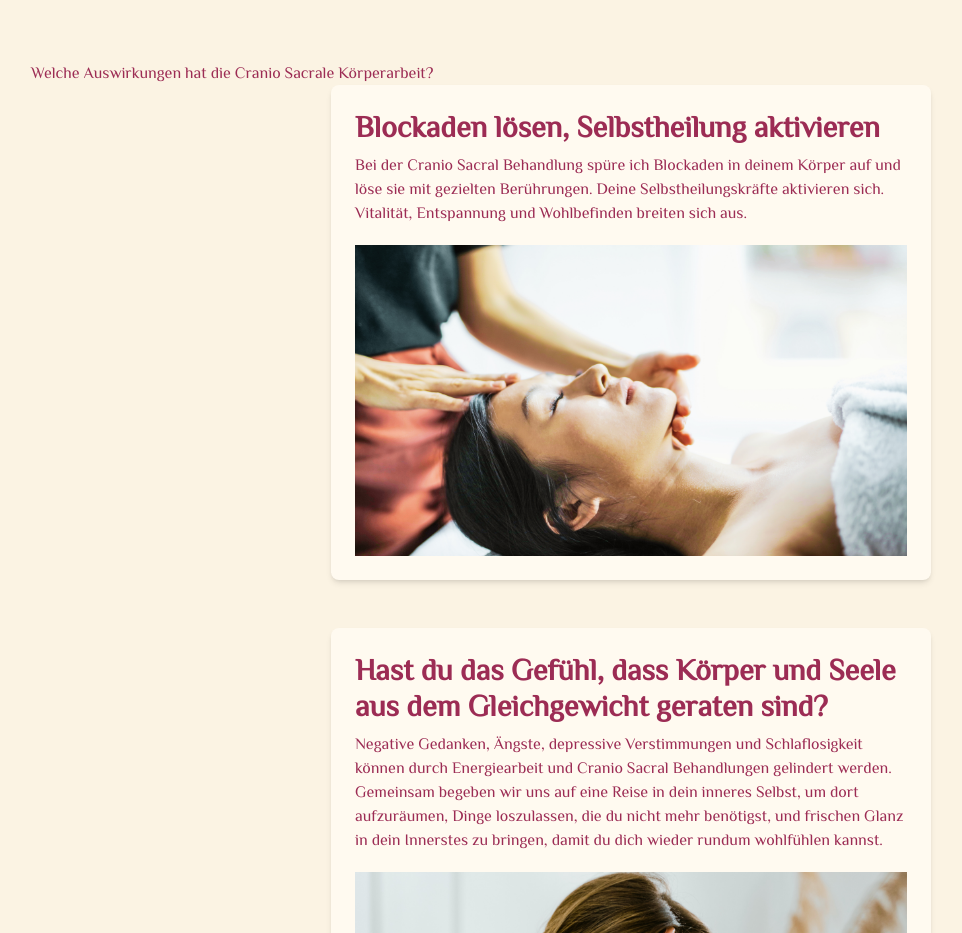
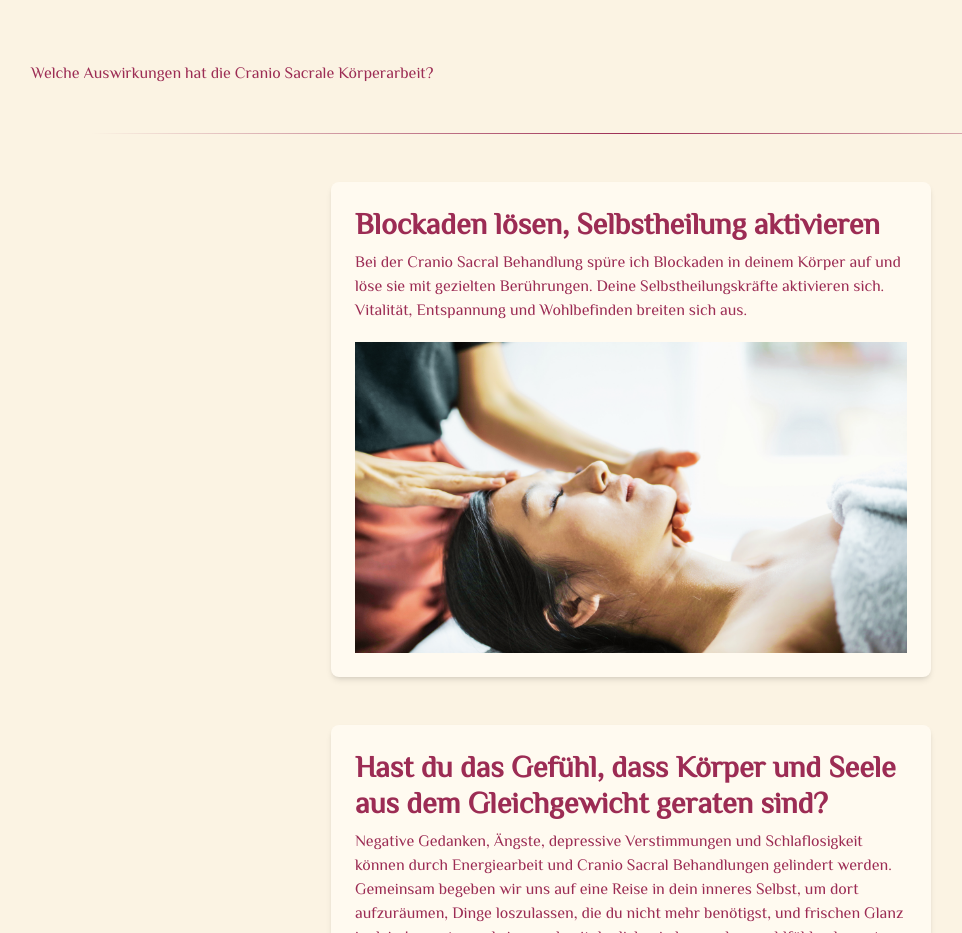
Before and after one commit to meyer-marco/flow_cranio_page, a Next.js app: page / in a window 1280 px wide. Shown: the part 1460-2393 px from the top of the page, without its empty margins (9-971 px from the left). Built offline with nearby package versions, Linux system fonts and the light colour scheme.

Commit message:
feat: add divider

```diff
--- /dev/null
+++ b/src/pages/components/Divider/Divider.tsx
@@ -0,0 +1,10 @@
+import * as React from "react";
+import style from "./divider.module.css";
+
+const Divider: React.FC<{}> = () => {
+  return (
+    <div className={`my-12 ${style.divider} ${style.div_transparent}`}></div>
+  );
+};
+
+export default Divider;
--- /dev/null
+++ b/src/pages/components/Divider/divider.module.css
@@ -0,0 +1,20 @@
+.divider {
+  position: relative;
+  height: 1px;
+}
+
+.div_transparent:before {
+  content: "";
+  position: absolute;
+  top: 0;
+  left: 5%;
+  right: 5%;
+  width: 90%;
+  height: 1px;
+  background-image: linear-gradient(
+    to right,
+    transparent,
+    rgb(156, 44, 84),
+    transparent
+  );
+}
--- a/src/pages/components/Layout/Layout.tsx
+++ b/src/pages/components/Layout/Layout.tsx
@@ -9,6 +9,7 @@ import Card from "../Card/Card";
 import healing from "../../../../public/images/healing_1.png";
 import feelingBad from "../../../../public/images/feeling_bad.png";
 import Footer from "../Footer/Footer";
+import Divider from "../Divider/Divider";
 
 const Layout = () => {
   const handleClickScroll = (value: string) => {
@@ -61,6 +62,9 @@ const Layout = () => {
               </div>
               <div>
                 Welche Auswirkungen hat die Cranio Sacrale Körperarbeit?
+              </div>
+              <div>
+                <Divider />
               </div>
               <div className="flex justify-center">
                 <Card
```
